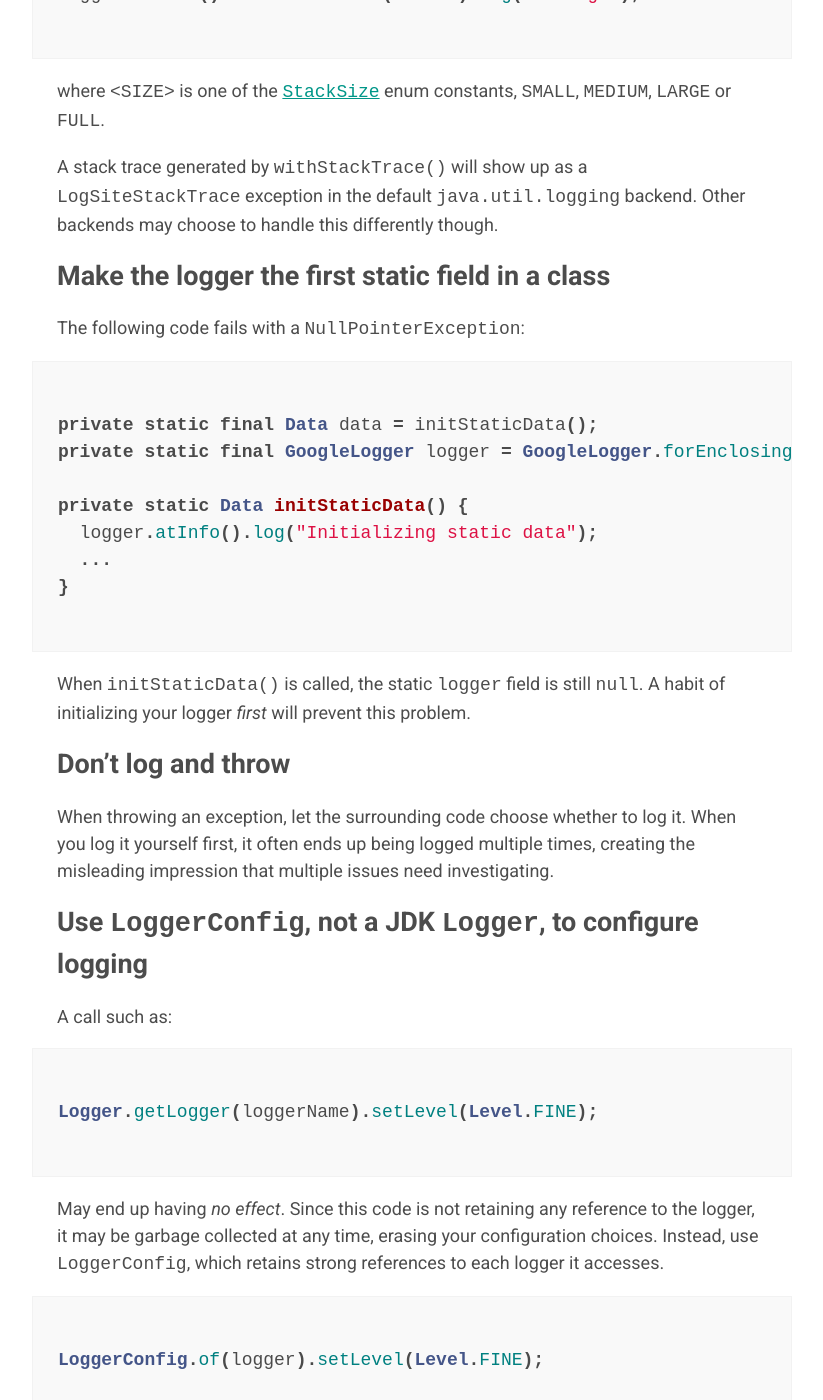
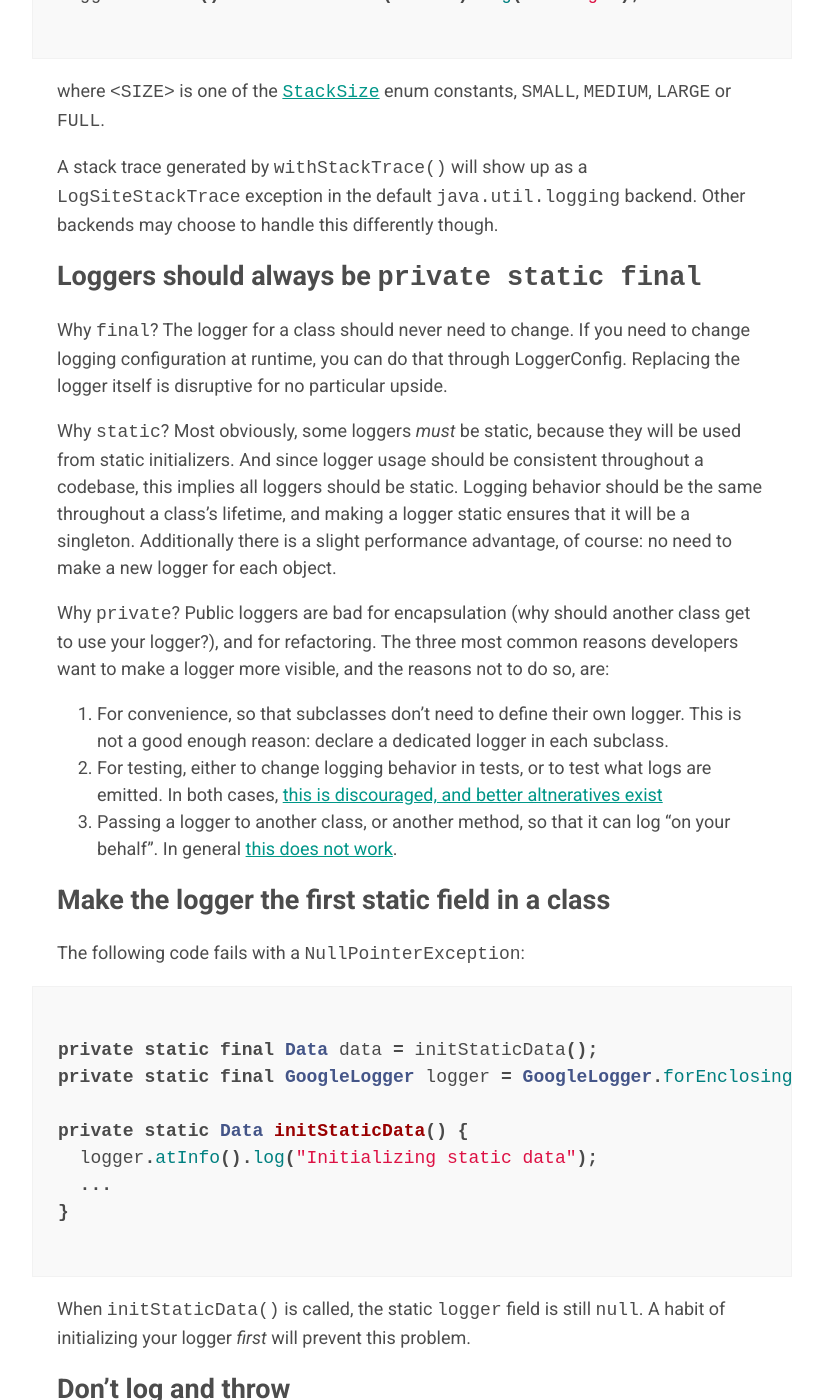
Before and after one commit to google/flogger, a Jekyll site: the page built from docs/best_practice.md, in a window 1280 px wide and 1400 px high, scrolled down 4692 px. Shown: the whole window, without its empty margins (228-1051 px from the left). Built offline with Jekyll 4.4.1, drawn with Linux system fonts in a browser that asks for light colours; our own code applies the rules of GitHub Pages for plain Markdown files.

Commit message:
Add best-practices entry about private static final modifiers.
-------------
Created by MOE: https://github.com/google/moe
MOE_MIGRATED_REVID=280742281

```diff
--- a/docs/best_practice.md
+++ b/docs/best_practice.md
@@ -172,6 +172,35 @@ backends may choose to handle this differently though.
 
 [`StackSize`]: https://github.com/google/flogger/blob/master/api/src/main/java/com/google/common/flogger/StackSize.java
 
+## Loggers should always be `private static final` {#modifiers}
+
+Why `final`? The logger for a class should never need to change. If you need to
+change logging configuration at runtime, you can do that through LoggerConfig.
+Replacing the logger itself is disruptive for no particular upside.
+
+Why `static`? Most obviously, some loggers *must* be static, because they will
+be used from static initializers. And since logger usage should be consistent
+throughout a codebase, this implies all loggers should be static. Logging
+behavior should be the same throughout a class's lifetime, and making a logger
+static ensures that it will be a singleton. Additionally there is a slight
+performance advantage, of course: no need to make a new logger for each object.
+
+Why `private`? Public loggers are bad for encapsulation (why should another
+class get to use your logger?), and for refactoring. The three most common
+reasons developers want to make a logger more visible, and the reasons not to do
+so, are:
+
+1.  For convenience, so that subclasses don't need to define their own logger.
+    This is not a good enough reason: declare a dedicated logger in each
+    subclass.
+2.  For testing, either to change logging behavior in tests, or to test what
+    logs are emitted. In both cases,
+    [this is discouraged, and better altneratives exist][testing]
+3.  Passing a logger to another class, or another method, so that it can log "on
+    your behalf". In general [this does not work](#one-per-class).
+
+[testing]: http://g3doc/g3doc/testing.md#testing-log-statements
+
 ## Make the logger the first static field in a class {#first-field}
 
 The following code fails with a `NullPointerException`:
```
